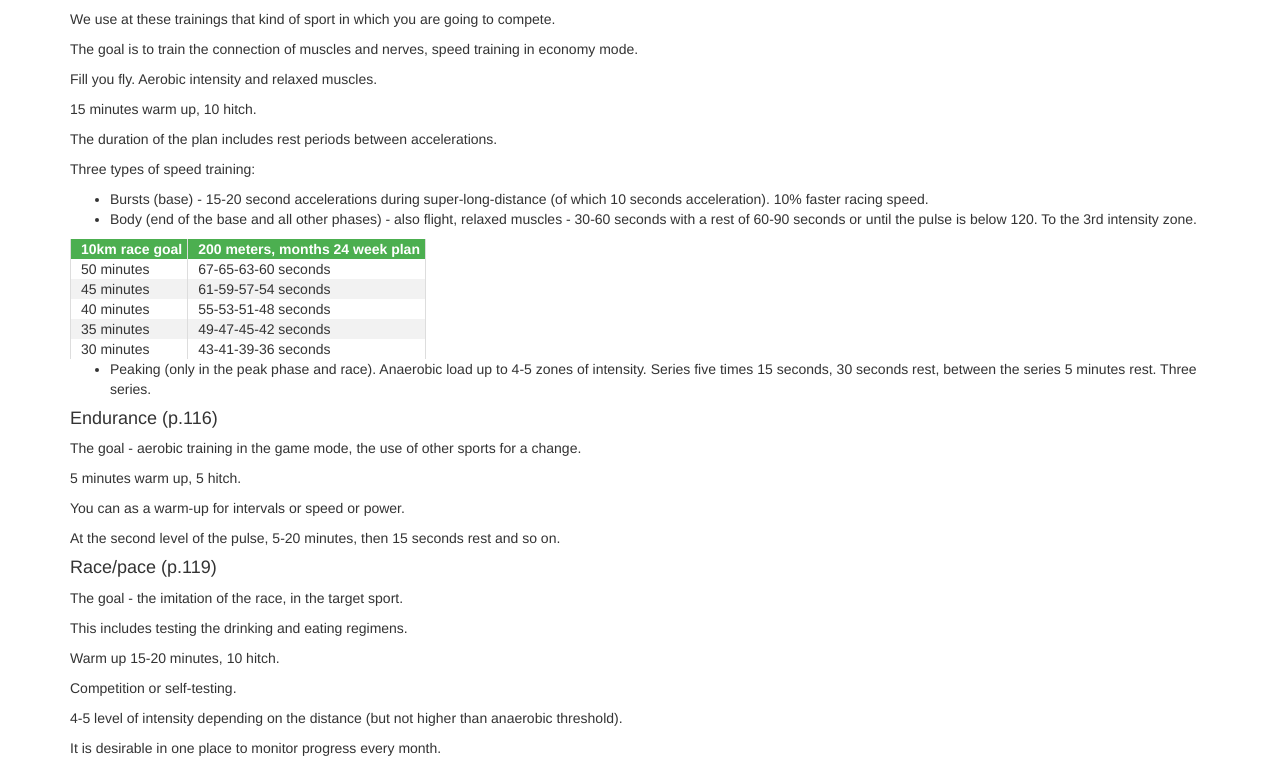
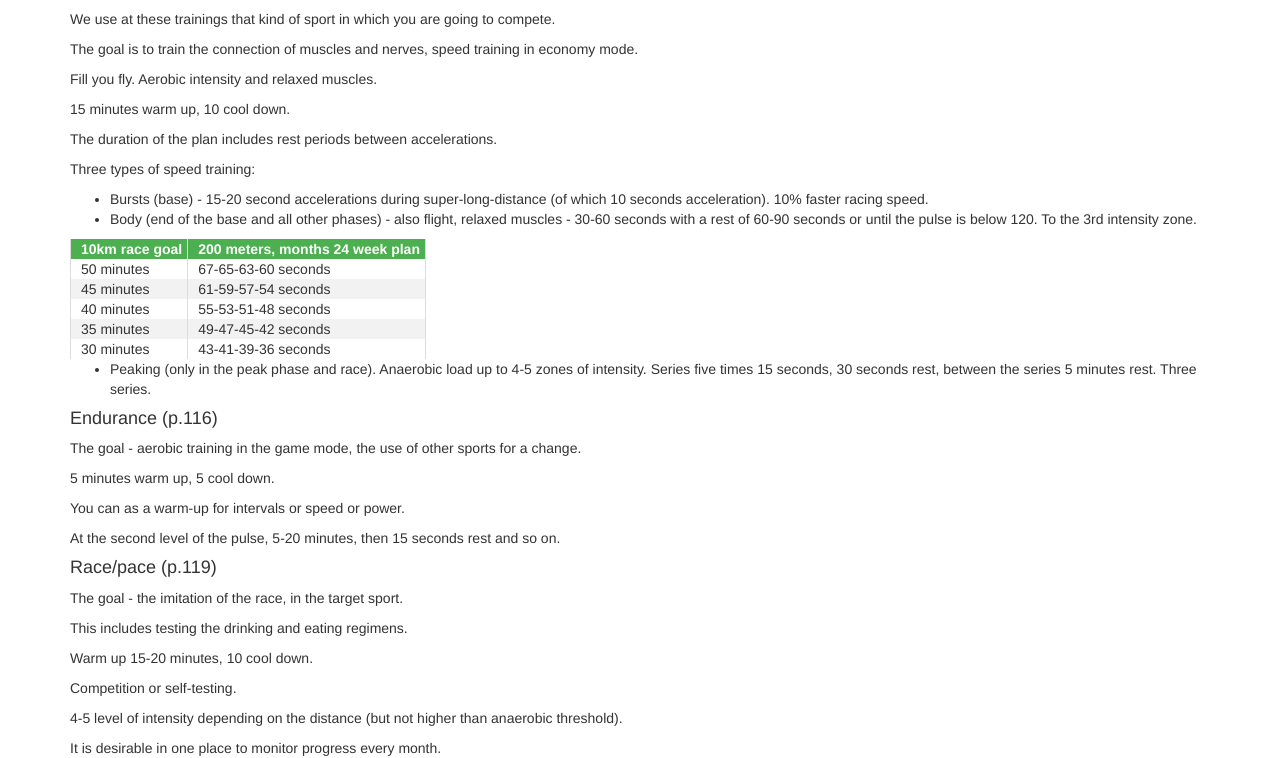
Before and after one commit to andgineer/sorokin.engineer, a Jekyll site: the page built from posts/en/_posts/2019-02-28-serious_training_endurance_athlets_rob_sleamaker_ray_browning.md, in a window 1280 px wide and 1400 px high, scrolled down 2509 px. Shown: the part 159-917 px from the top of the window. Built offline with Jekyll 4.4.1, drawn with Linux system fonts in a browser that asks for light colours; nearby versions of some CDN libraries.

Commit message:
proof reading

```diff
--- a/posts/en/_posts/2019-02-28-serious_training_endurance_athlets_rob_sleamaker_ray_browning.md
+++ b/posts/en/_posts/2019-02-28-serious_training_endurance_athlets_rob_sleamaker_ray_browning.md
@@ -164,7 +164,7 @@ training in economy mode.
 
 Fill you fly. Aerobic intensity and relaxed muscles.
 
-15 minutes warm up, 10 hitch.
+15 minutes warm up, 10 cool down.
 
 The duration of the plan includes rest periods between accelerations.
 
@@ -191,7 +191,7 @@ between the series 5 minutes rest. Three series.
 The goal - aerobic training in the game mode, the use of other sports for
 a change.
 
-5 minutes warm up, 5 hitch.
+5 minutes warm up, 5 cool down.
 
 You can as a warm-up for intervals or speed or power.
 
@@ -204,7 +204,7 @@ The goal - the imitation of the race, in the target sport.
 
 This includes testing the drinking and eating regimens.
 
-Warm up 15-20 minutes, 10 hitch.
+Warm up 15-20 minutes, 10 cool down.
 
 Competition or self-testing.
 
```
